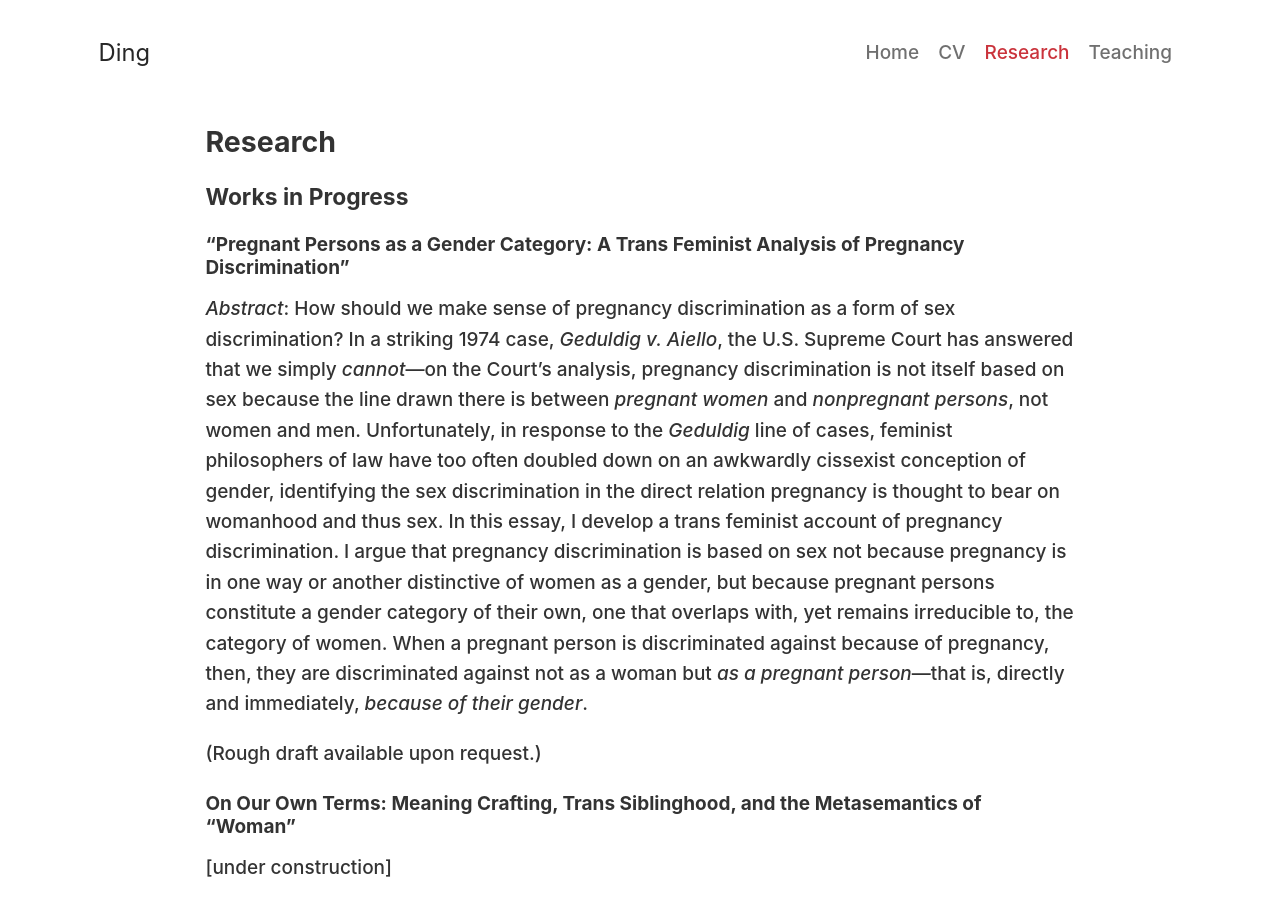
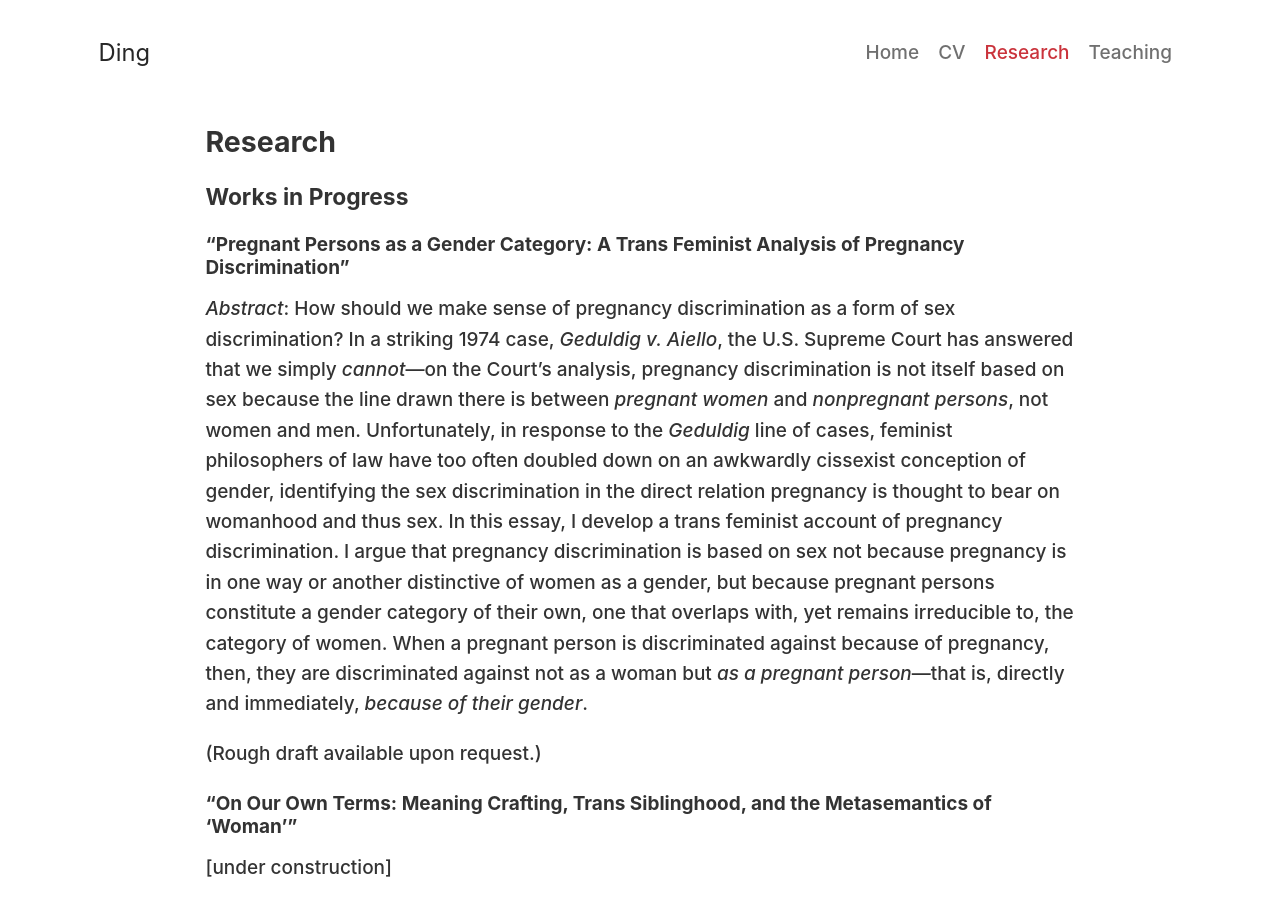
Before and after one commit to dingherself/dingherself.github.io, a Jekyll site: the page built from research.md, in a window 1280 px wide and 959 px high. Shown: the top 916 px of the window. Built offline with Jekyll 4.4.1, drawn with Linux system fonts in a browser that asks for light colours; nearby versions of some CDN libraries; some web fonts are replaced.

Commit message:
with quotation marks

```diff
--- a/research.md
+++ b/research.md
@@ -16,6 +16,6 @@ order: 3
 
 (Rough draft available upon request.)
 
-### On Our Own Terms: Meaning Crafting, Trans Siblinghood, and the Metasemantics of “Woman”
+### “On Our Own Terms: Meaning Crafting, Trans Siblinghood, and the Metasemantics of ‘Woman’”
 
 [under construction]
```
